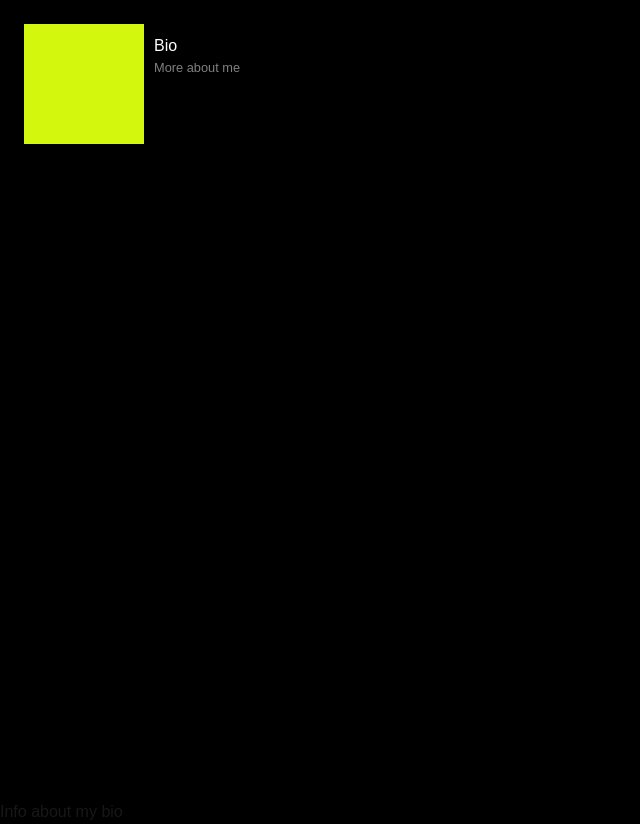
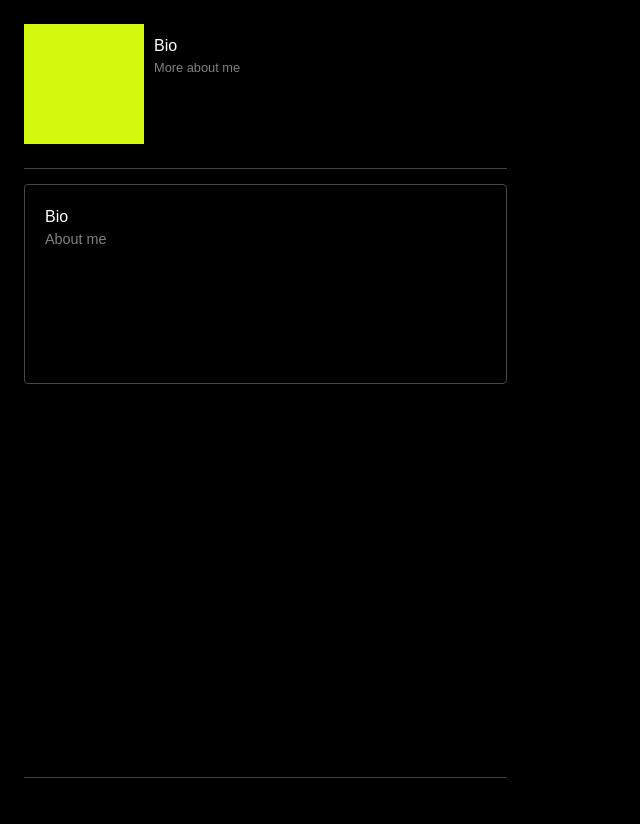
Before and after one commit to q-0q/website, a Next.js app: page /bio in a window 1280 px wide. Shown: the whole page, without its empty margins (0-640 px from the left). After the commit the page ends 800 px from the top, so only its background shows below. Built offline with nearby package versions, Linux system fonts and the light colour scheme.

Commit message:
feat: bio

```diff
--- a/app/bio/page.tsx
+++ b/app/bio/page.tsx
@@ -1,10 +1,13 @@
-"use client"
+"use client";
 
-import Menu from "@/component/menu";
-import Image from "next/image";
-import { useState, type CSSProperties } from "react";
-
+import SubpageList from "@/component/subpage-list";
+import Subpage from "@/component/subpage";
+import { bioItems } from "@/data/bio-data";
 
 export default function Bio() {
-  return <p> Info about my bio </p>;
+  return (
+    <Subpage>
+      <SubpageList items={bioItems}></SubpageList>
+    </Subpage>
+  );
 }
--- /dev/null
+++ b/data/bio-data.ts
@@ -0,0 +1,19 @@
+// @/data/menu-data.ts
+
+import { SubpageListItemData } from "@/component/subpage-list-item";
+
+export const bioItems: SubpageListItemData[] = [
+  {
+    title: "Bio",
+    description: "About me",
+    contributions: null,
+    playUrl: null,
+    sourceUrl:
+      null,
+    sourceButtonTextOverride: null,
+    engine: null,
+    markdownPath: "markdown/bio.md",
+    thumbnailVideoUrl: null,
+    date: "2025-10-28T00:16:41+0000",
+  },
+];
--- /dev/null
+++ b/public/markdown/bio.md
@@ -0,0 +1,9 @@
+Hi there, I'm Jack. I'm passionate about exploring how computers can take our creative endeavors to unexpected places.
+
+Thanks for checking out my site. While your here, check out my [video games](/games) or other [code projects](/code). You can also listen to [my music](https://open.spotify.com/artist/5YlW1H1QBrd7JljD30ZAMv?si=v92bsYGBQb-i4SkI6vYhvg) on pretty much any platform. My other hobbies include gaming, drawing, cooking, and learning.
+
+If you'd like to get in touch, please shoot me an email at [jrwthrs@gmail.com](mailto:jrwthrs@gmail.com).
+
+:::image-div{style="width: 400px; margin: auto"}
+![](https://osgho0ft4qfkeusc.public.blob.vercel-storage.com/bio_bw.jpg)
+:::
```
